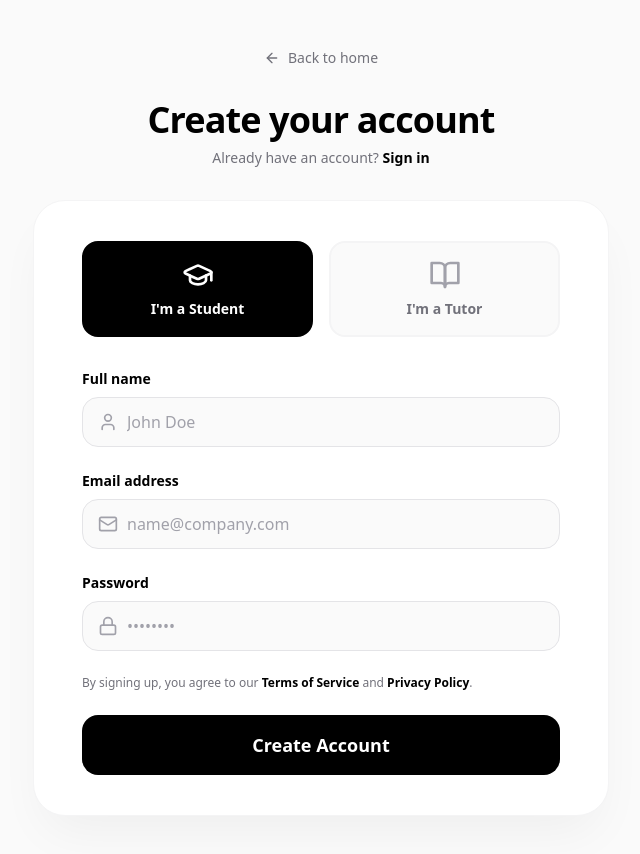
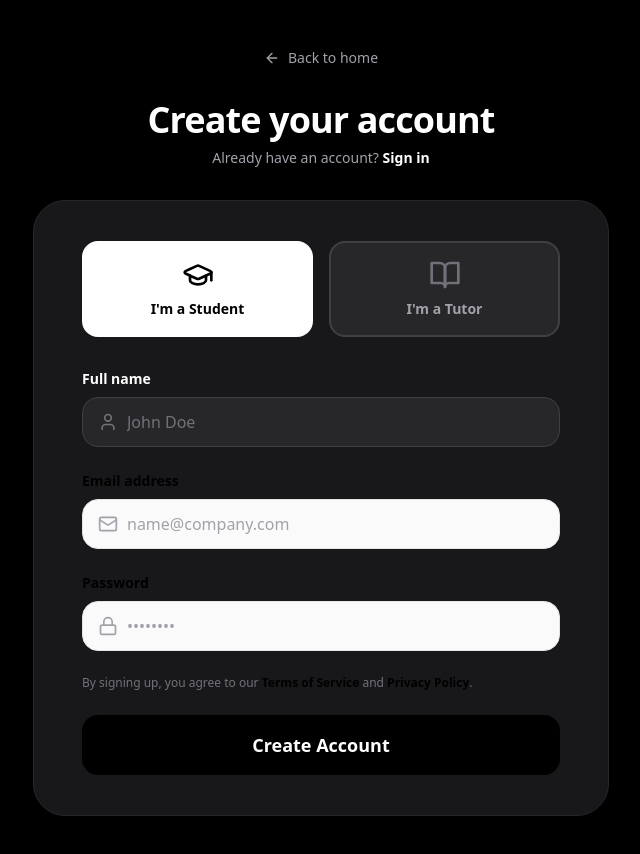
Before and after one commit to jabuobed1/claxi, a React (Vite) app: page /signup in a window 1280 px wide. Shown: the top 854 px of the page, without its empty margins (319-959 px from the left). Built offline with nearby package versions, Linux system fonts and the light colour scheme.

Commit message:
Update UI

```diff
--- a/src/pages/SignupPage.jsx
+++ b/src/pages/SignupPage.jsx
@@ -27,24 +27,24 @@ export default function SignupPage() {
   };
 
   return (
-    <div className="min-h-screen bg-zinc-50 flex flex-col justify-center py-12 sm:px-6 lg:px-8 relative overflow-hidden">
+    <div className="min-h-screen bg-black flex flex-col justify-center py-12 sm:px-6 lg:px-8 relative overflow-hidden">
       {/* Background Accents */}
       <div className="absolute top-0 left-0 w-full h-full -z-10">
-        <div className="absolute top-[-10%] right-[-10%] w-[40%] h-[40%] bg-zinc-100 rounded-full blur-[120px] opacity-50" />
-        <div className="absolute bottom-[-10%] left-[-10%] w-[40%] h-[40%] bg-zinc-200 rounded-full blur-[120px] opacity-30" />
+        <div className="absolute top-[-10%] right-[-10%] w-[40%] h-[40%] bg-zinc-900 rounded-full blur-[120px] opacity-50" />
+        <div className="absolute bottom-[-10%] left-[-10%] w-[40%] h-[40%] bg-zinc-800 rounded-full blur-[120px] opacity-30" />
       </div>
 
       <div className="sm:mx-auto sm:w-full sm:max-w-md">
-        <Link to="/" className="flex items-center justify-center gap-2 text-zinc-500 hover:text-black transition-colors mb-8">
+        <Link to="/" className="flex items-center justify-center gap-2 text-zinc-400 hover:text-white transition-colors mb-8">
           <ArrowLeft className="w-4 h-4" />
           <span className="text-sm font-medium">Back to home</span>
         </Link>
-        <h2 className="text-center text-4xl font-black tracking-tight text-black">
+        <h2 className="text-center text-4xl font-black tracking-tight text-white">
           Create your account
         </h2>
-        <p className="mt-2 text-center text-sm text-zinc-500">
+        <p className="mt-2 text-center text-sm text-zinc-400">
           Already have an account?{' '}
-          <Link to="/login" className="font-bold text-black hover:underline">
+          <Link to="/login" className="font-bold text-white hover:underline">
             Sign in
           </Link>
         </p>
@@ -55,7 +55,7 @@ export default function SignupPage() {
         animate={{ opacity: 1, y: 0 }}
         className="mt-8 sm:mx-auto sm:w-full sm:max-w-xl"
       >
-        <div className="bg-white py-10 px-6 shadow-2xl shadow-black/5 sm:rounded-[32px] sm:px-12 border border-zinc-100">
+        <div className="bg-zinc-900 py-10 px-6 shadow-2xl shadow-black/50 sm:rounded-[32px] sm:px-12 border border-zinc-800">
           <form className="space-y-6" onSubmit={handleSubmit}>
             {/* Role Selection */}
             <div className="grid grid-cols-2 gap-4 mb-8">
@@ -64,11 +64,11 @@ export default function SignupPage() {
                 onClick={() => setRole('student')}
                 className={`flex flex-col items-center p-4 rounded-2xl border-2 transition-all ${
                   role === 'student'
-                    ? 'border-black bg-black text-white'
-                    : 'border-zinc-100 bg-zinc-50 text-zinc-500 hover:border-zinc-200'
+                    ? 'border-white bg-white text-black'
+                    : 'border-zinc-700 bg-zinc-800 text-zinc-400 hover:border-zinc-600'
                 }`}
               >
-                <GraduationCap className={`w-8 h-8 mb-2 ${role === 'student' ? 'text-white' : 'text-zinc-400'}`} />
+                <GraduationCap className={`w-8 h-8 mb-2 ${role === 'student' ? 'text-black' : 'text-zinc-500'}`} />
                 <span className="text-sm font-bold">I'm a Student</span>
               </button>
               <button
@@ -76,22 +76,22 @@ export default function SignupPage() {
                 onClick={() => setRole('tutor')}
                 className={`flex flex-col items-center p-4 rounded-2xl border-2 transition-all ${
                   role === 'tutor'
-                    ? 'border-black bg-black text-white'
-                    : 'border-zinc-100 bg-zinc-50 text-zinc-500 hover:border-zinc-200'
+                    ? 'border-white bg-white text-black'
+                    : 'border-zinc-700 bg-zinc-800 text-zinc-400 hover:border-zinc-600'
                 }`}
               >
-                <BookOpen className={`w-8 h-8 mb-2 ${role === 'tutor' ? 'text-white' : 'text-zinc-400'}`} />
+                <BookOpen className={`w-8 h-8 mb-2 ${role === 'tutor' ? 'text-black' : 'text-zinc-500'}`} />
                 <span className="text-sm font-bold">I'm a Tutor</span>
               </button>
             </div>
 
             <div>
-              <label htmlFor="name" className="block text-sm font-bold text-black mb-2">
+              <label htmlFor="name" className="block text-sm font-bold text-white mb-2">
                 Full name
               </label>
               <div className="relative">
                 <div className="absolute inset-y-0 left-0 pl-4 flex items-center pointer-events-none">
-                  <User className="h-5 w-5 text-zinc-400" />
+                  <User className="h-5 w-5 text-zinc-500" />
                 </div>
                 <input
                   id="name"
@@ -100,7 +100,7 @@ export default function SignupPage() {
                   required
                   value={name}
                   onChange={(e) => setName(e.target.value)}
-                  className="block w-full pl-11 pr-4 py-3 bg-zinc-50 border border-zinc-200 rounded-2xl text-black placeholder-zinc-400 focus:outline-none focus:ring-2 focus:ring-black focus:border-transparent transition-all"
+                  className="block w-full pl-11 pr-4 py-3 bg-zinc-800 border border-zinc-700 rounded-2xl text-white placeholder-zinc-500 focus:outline-none focus:ring-2 focus:ring-white focus:border-transparent transition-all"
                   placeholder="John Doe"
                 />
               </div>
```
Also changed, not shown: src/pages/LoginPage.jsx (+20 -20 lines).
